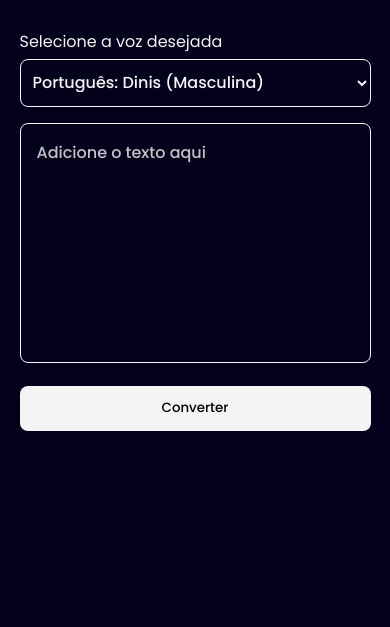
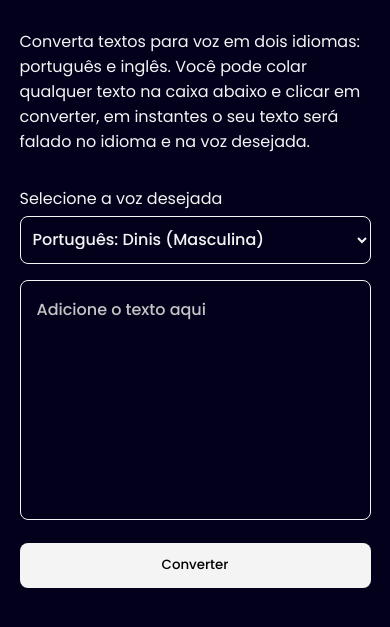
Before and after one commit to OJailson17/text-to-speech, a plain HTML site: page index.html in a window 390 px wide. Shown: the part 83-710 px from the top of the page. Drawn offline with Linux system fonts and the light colour scheme.

Commit message:
chore: show application description on mobile

```diff
--- a/index.html
+++ b/index.html
@@ -15,14 +15,14 @@
 
 		<link rel="stylesheet" href="./styles/styles.css" />
 
-		<title>Texto para fala</title>
+		<title>Texto para voz</title>
 	</head>
 	<body>
 		<div class="app">
 			<h1>Texto para fala</h1>
 
 			<p class="description">
-				Converta textos em fala em dois idiomas: português e inglês. Você pode
+				Converta textos para voz em dois idiomas: português e inglês. Você pode
 				colar qualquer texto na caixa abaixo e clicar em converter, em instantes
 				o seu texto será falado no idioma e na voz desejada.
 			</p>
--- a/styles/styles.css
+++ b/styles/styles.css
@@ -21,7 +21,10 @@ h1 {
 }
 
 p.description {
-	display: none;
+	display: block;
+	text-align: left;
+	margin-top: 2rem;
+	max-width: 45rem;
 }
 
 .inputs-wrapper {
@@ -118,12 +121,3 @@ textarea::placeholder {
 		width: 70%;
 	}
 }
-
-@media (min-width: 1024px) {
-	p.description {
-		display: block;
-		text-align: left;
-		margin-top: 2rem;
-		max-width: 45rem;
-	}
-}
```
